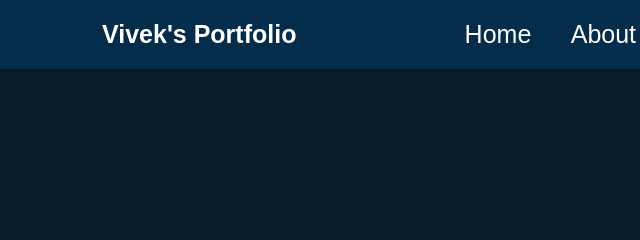
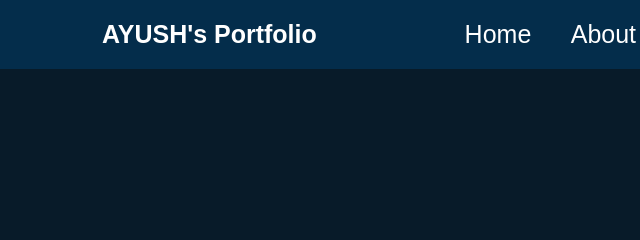
Before and after one commit to Vivekraj1110/Vivek_portfolio, a plain HTML site: page index.html in a window 1280 px wide. Shown: the top 240 px of the page, 26-666 px from the left. Drawn offline with nearby package versions, Linux system fonts and the light colour scheme.

Commit message:
Update index.html

```diff
--- a/index.html
+++ b/index.html
@@ -11,7 +11,7 @@
 </head>
 <body>
     <header class="header">
-        <a href="#" class="logo">Vivek's Portfolio</a>
+        <a href="#" class="logo">AYUSH's Portfolio</a>
         <nav class="navbar">
            <a href="#home" style="--i:1"class="active"> Home</a>
            <a href="#about" style="--i:2"> About</a>
```
